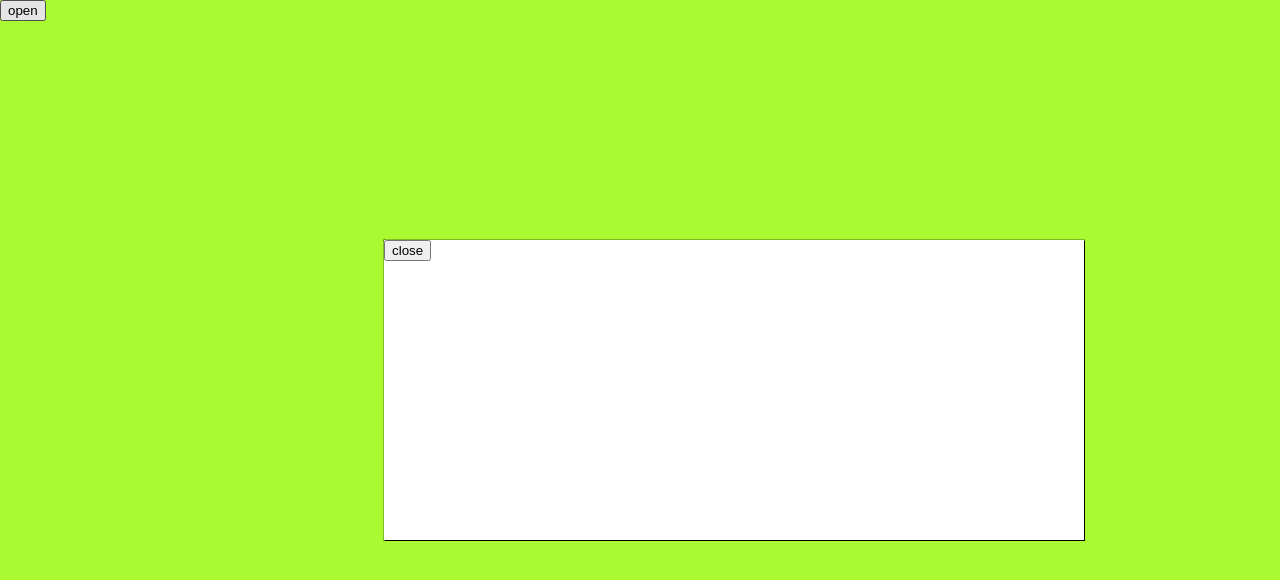
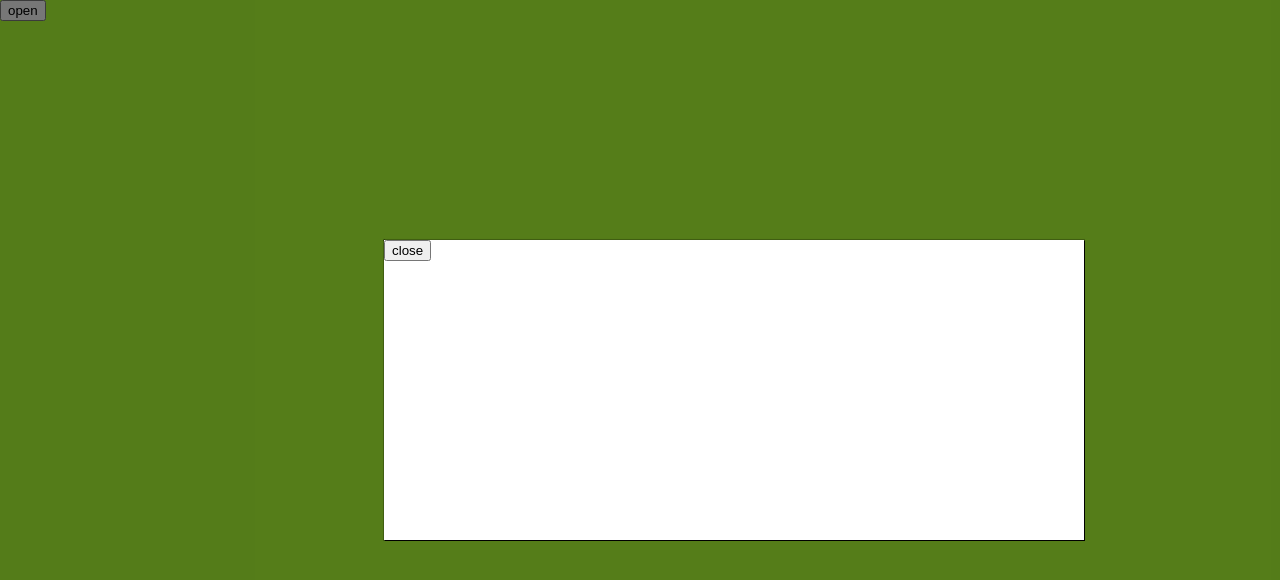
Before and after one commit to MENDOX0220/iwop-site, a plain HTML site: page modal.html in a window 1280 px wide. Both pictures are taken after a click on the button "open". Drawn offline with Linux system fonts and the light colour scheme.

Commit message:
modal.html perfect

```diff
--- a/modal.html
+++ b/modal.html
@@ -11,40 +11,47 @@
             padding: 0;
             background-color: #AAFA32;
         }
-
         #box{
-            position: absolute;
+            position: fixed;
             top: 30%;
             left: 30%;
             width: 700px;
             height: 300px;
             background-color: white;
             box-shadow: 0.1px 0.1px 1px 1px black;
-            display: none;
+            z-index: 3001;
+        }
+        .background {
+            position: fixed;
+            top: 0;
+            left: 0;
+            right: 0;
+            bottom: 0;
+            background: rgba(0,0,0,0.5);
+            z-index: 3000;
         }
     </style>
 </head>
 <body>
     <button id="makeclick">open</button>
-
-    <div id="box">
-        <button id="crashclick">close</button>
+    <div id="modal" style='display: none'>
+        <div class="background"></div>
+        <div id="box">
+            <button id="crashclick">close</button>
+        </div>
     </div>
-
 
 
 
     <script>
         var btn1 = document.getElementById('makeclick');
         btn1.onclick = function(){
-            box.style.display = "block";
+            modal.style.display = "block";
         }
         var btn2 = document.getElementById("crashclick");
         btn2.onclick = function(){
-            box.style.display = "none";
+            modal.style.display = "none";
         }
-
-
     </script>
 </body>
 </html>
```
